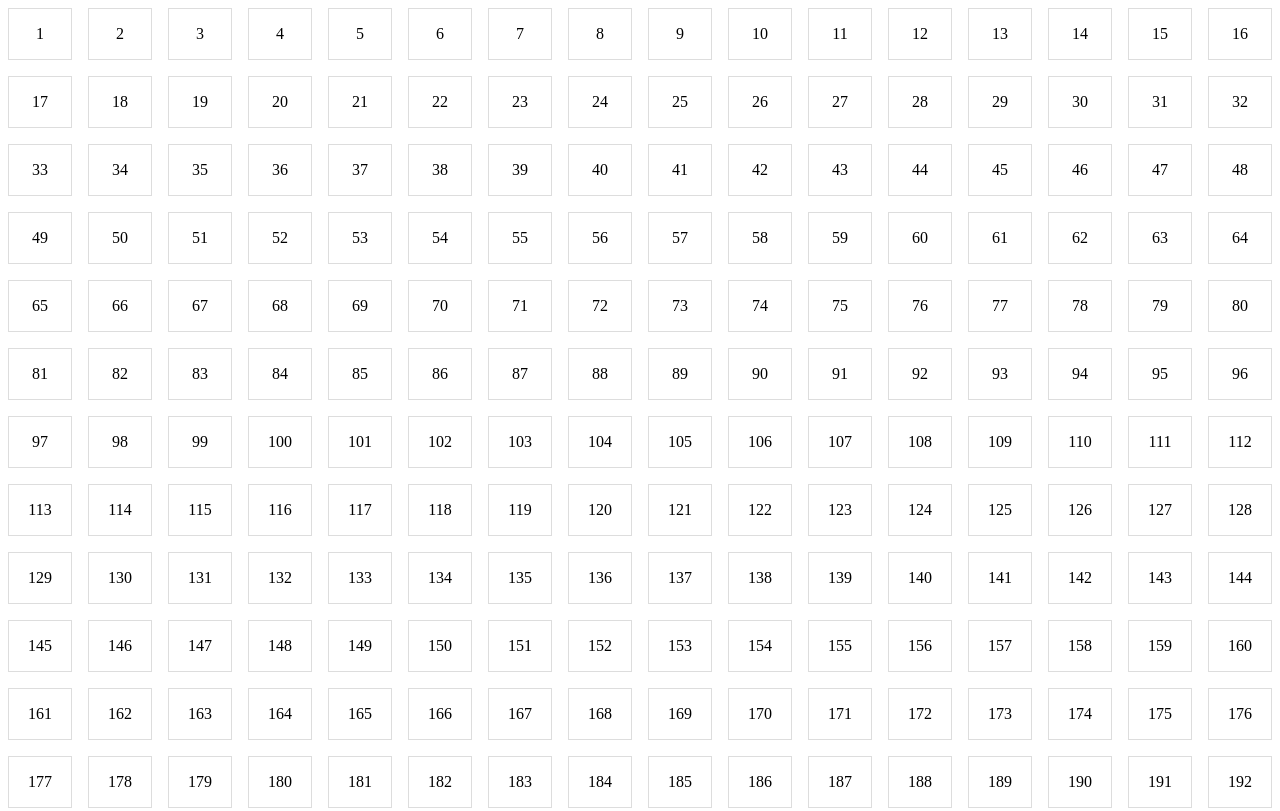
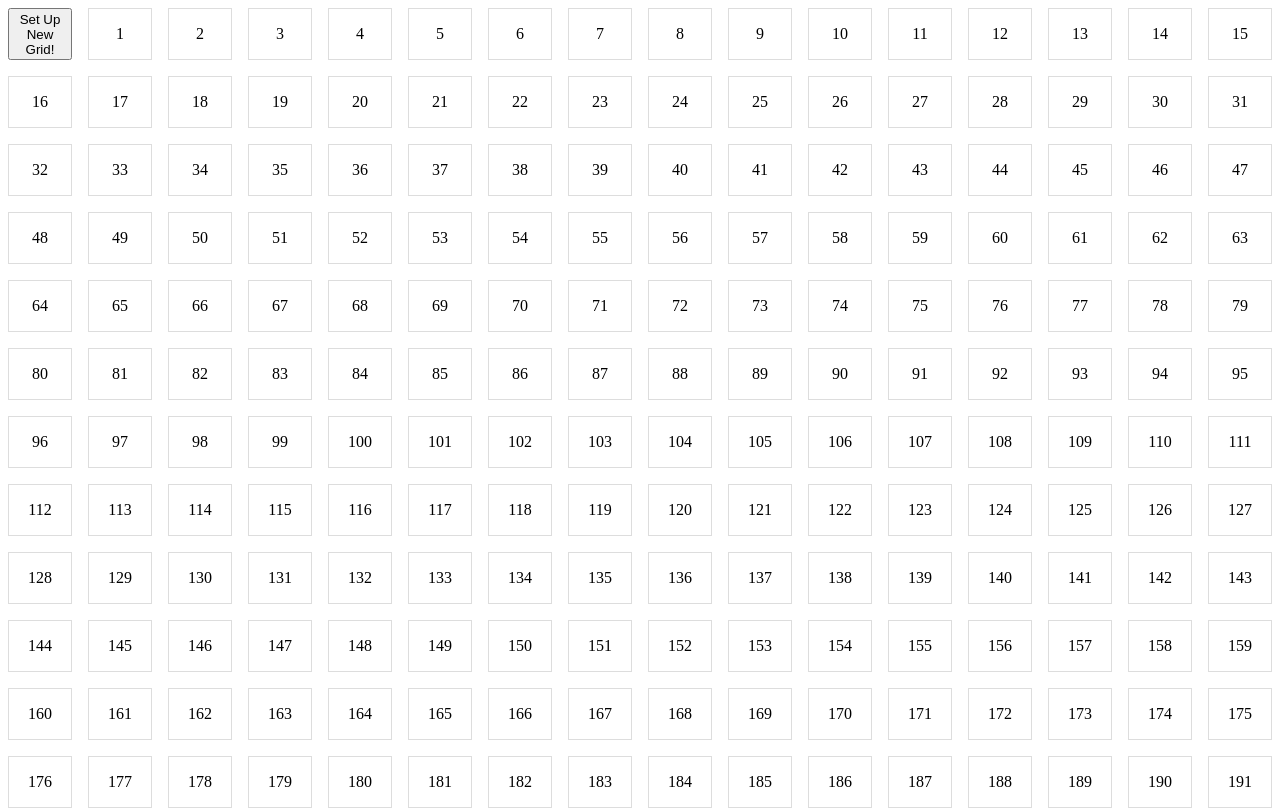
Before and after one commit to reezymane/etch-a-sketch, a plain HTML site: page index.html in a window 1280 px wide. Shown: the top 811 px of the page. Drawn offline with Linux system fonts and the light colour scheme.

Commit message:
Add new grid button to html

```diff
--- a/index.html
+++ b/index.html
@@ -8,7 +8,7 @@
 
     <body>
         <div id="container">
-
+            <button id="reset">Set Up New Grid!</button>
         </div>
 
         <script>
```
